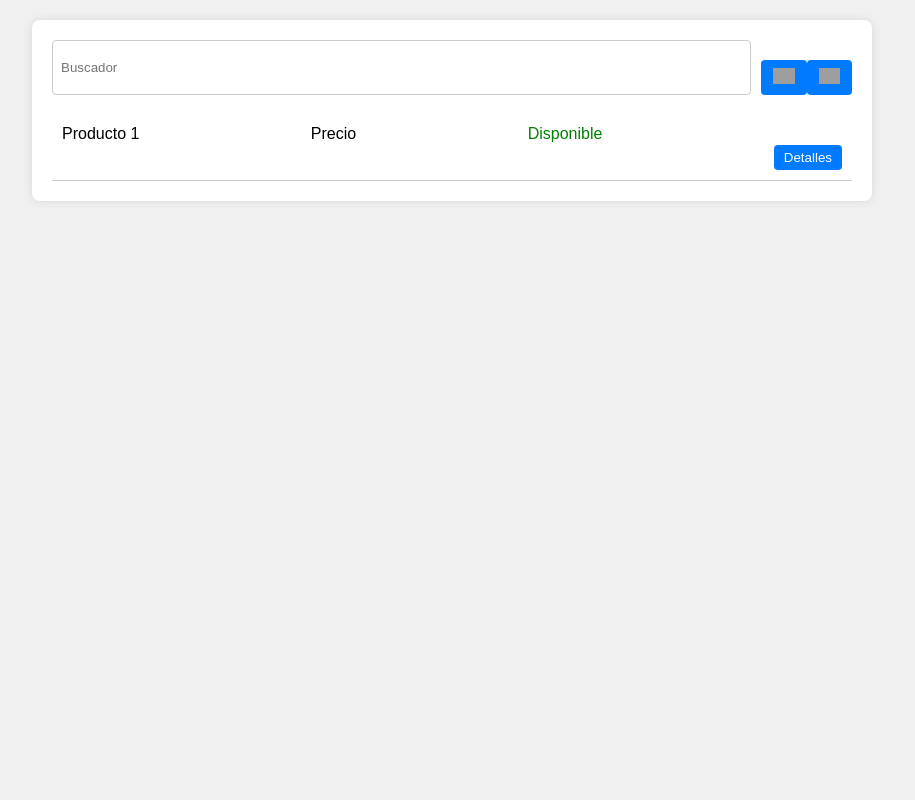
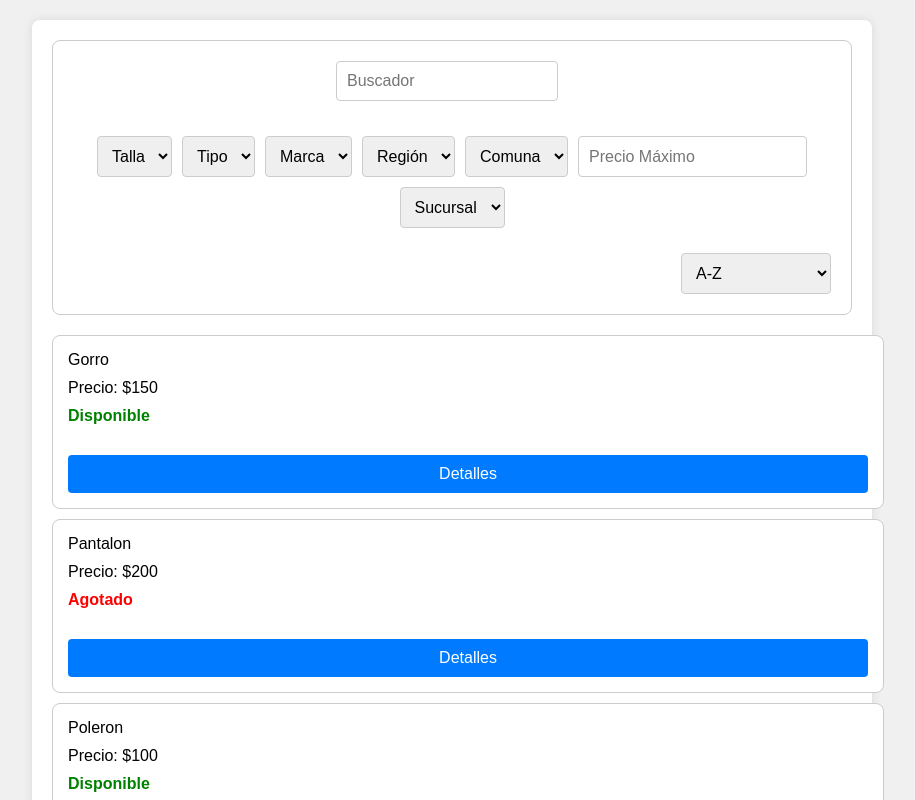
Before and after one commit to benjag22/catalogoWeb, a React (Create React App) app in the folder catalogo-web/: page / in a window 1280 px wide. Shown: the top 800 px of the page, without its empty margins (188-1103 px from the left). Built offline with nearby package versions, Linux system fonts and the light colour scheme; grey boxes are pictures that could not be loaded.

Commit message:
Se añadio logica de filtro y componente
Ademas de estilos en CSS

```diff
--- /dev/null
+++ b/catalogo-web/public/productos.json
@@ -0,0 +1,58 @@
+[
+    {
+        "sku": 1,
+        "nombre": "Poleron",
+        "descripcion": "Descripción del producto 1",
+        "color": "rojo",
+        "precio": 100,
+        "eliminado": false,
+        "id_tipo": 1,
+        "id_talla": 2,
+        "id_marca": 1,
+        "region": "Región 1",
+        "comuna": "Comuna 1",
+        "sucursal": "Sucursal 1"
+    },
+    {
+        "sku": 2,
+        "nombre": "Pantalon",
+        "descripcion": "Descripción del producto 2",
+        "color": "azul",
+        "precio": 200,
+        "eliminado": true,
+        "id_tipo": 1,
+        "id_talla": 2,
+        "id_marca": 2,
+        "region": "Región 2",
+        "comuna": "Comuna 2",
+        "sucursal": "Sucursal 2"
+    },
+    {
+        "sku": 3,
+        "nombre": "Gorro",
+        "descripcion": "Descripción del producto 3",
+        "color": "verde",
+        "precio": 150,
+        "eliminado": false,
+        "id_tipo": 2,
+        "id_talla": 1,
+        "id_marca": 1,
+        "region": "Región 1",
+        "comuna": "Comuna 3",
+        "sucursal": "Sucursal 3"
+    },
+    {
+        "sku": 4,
+        "nombre": "Zapato",
+        "descripcion": "Descripción del producto 4",
+        "color": "blanco",
+        "precio": 180,
+        "eliminado": false,
+        "id_tipo": 2,
+        "id_talla": 3,
+        "id_marca": 3,
+        "region": "Región 2",
+        "comuna": "Comuna 4",
+        "sucursal": "Sucursal 4"
+    }
+]
--- a/catalogo-web/src/componentes/Catalogo.js
+++ b/catalogo-web/src/componentes/Catalogo.js
@@ -1,35 +1,125 @@
-import React from 'react';
+import React, { useState, useEffect } from 'react';
 import { useNavigate } from 'react-router-dom';
+import FiltroProductos from './FiltroProductos';
 import "./catalogoStyle.css";
 
-function Catalogo() {
+const Catalogo = () => {
   const navigate = useNavigate();
 
   const handleDetailsClick = (id) => {
     navigate(`/detalles/${id}`);
   };
 
+  const [productos, setProductos] = useState([]);
+  const [filtros, setFiltros] = useState({
+    talla: '',
+    tipo: '',
+    marca: '',
+    region: '',
+    comuna: '',
+    nombre: '',
+    precio: '',
+    sucursal: ''
+  });
+  const [sortOrder, setSortOrder] = useState({ attribute: 'nombre', order: 'asc' });
+
+  const [tallas, setTallas] = useState([]);
+  const [tipos, setTipos] = useState([]);
+  const [marcas, setMarcas] = useState([]);
+
+  useEffect(() => {
+    const cargarProductos = async () => {
+      try {
+        const response = await fetch('/productos.json');
+        if (!response.ok) {
+          throw new Error('Network response was not ok');
+        }
+        const data = await response.json();
+        setProductos(data);
+
+        const uniqueTallas = [...new Set(data.map(producto => producto.id_talla))];
+        const uniqueTipos = [...new Set(data.map(producto => producto.id_tipo))];
+        const uniqueMarcas = [...new Set(data.map(producto => producto.id_marca))];
+
+        setTallas(uniqueTallas);
+        setTipos(uniqueTipos);
+        setMarcas(uniqueMarcas);
+      } catch (error) {
+        console.error('Error fetching data:', error);
+      }
+    };
+
+    cargarProductos();
+  }, []);
+
+  const handleFiltroChange = (name, value) => {
+    setFiltros({
+      ...filtros,
+      [name]: value
+    });
+  };
+
+  const handleSortChange = (attribute, order) => {
+    setSortOrder({ attribute, order });
+  };
+
+  const filtrarProductos = () => {
+    let filteredProducts = productos.filter(producto => {
+      const cumpleFiltros =
+        (!filtros.talla || producto.id_talla === parseInt(filtros.talla)) &&
+        (!filtros.tipo || producto.id_tipo === parseInt(filtros.tipo)) &&
+        (!filtros.marca || producto.id_marca === parseInt(filtros.marca)) &&
+        (!filtros.region || producto.region === filtros.region) &&
+        (!filtros.comuna || producto.comuna === filtros.comuna) &&
+        (!filtros.nombre || producto.nombre.toLowerCase().includes(filtros.nombre.toLowerCase())) &&
+        (!filtros.precio || producto.precio <= parseFloat(filtros.precio)) &&
+        (!filtros.sucursal || producto.sucursal === filtros.sucursal);
+
+      return cumpleFiltros;
+    });
+
+    if (sortOrder.attribute && sortOrder.order) {
+      filteredProducts = filteredProducts.sort((a, b) => {
+        if (sortOrder.attribute === 'precio') {
+          return sortOrder.order === 'asc' ? a.precio - b.precio : b.precio - a.precio;
+        } else {
+          const nameA = a.nombre.toLowerCase();
+          const nameB = b.nombre.toLowerCase();
+          if (nameA < nameB) return sortOrder.order === 'asc' ? -1 : 1;
+          if (nameA > nameB) return sortOrder.order === 'asc' ? 1 : -1;
+          return 0;
+        }
+      });
+    }
+
+    return filteredProducts;
+  };
+
   return (
     <div className="catalog-container">
-            <div className="search-bar">
-                <input type="text" placeholder="Buscador" />
-                <button>
-                    <img src="images/filter-icon.png" alt="Filtrar" />
-                </button>
-                <button>
-                    <img src="images/sort-icon.png" alt="Ordenar" />
-                </button>
+      <FiltroProductos
+        filtros={filtros}
+        onChange={handleFiltroChange}
+        onSortChange={handleSortChange}
+        tallas={tallas}
+        tipos={tipos}
+        marcas={marcas}
+      />
+
+      <div className="product-list">
+        {filtrarProductos().map(producto => (
+          <div key={producto.sku} className="product-item">
+            <span>{producto.nombre}</span>
+            <span>Precio: ${producto.precio}</span>
+            <span className={`availability ${producto.eliminado ? 'agotado' : ''}`}>
+              {producto.eliminado ? 'Agotado' : 'Disponible'}
+            </span>
+            <button onClick={() => handleDetailsClick(producto.sku)}>Detalles</button>
           </div>
-            <div className="product-list">
-                <div className="product-item">
-                    <span>Producto 1</span>
-                    <span>Precio</span>
-                    <span className="availability">Disponible</span>
-                    <button onClick={() => handleDetailsClick(1)}>Detalles</button>
-                </div>
+        ))}
       </div>
     </div>
   );
-}
+};
 
 export default Catalogo;
--- /dev/null
+++ b/catalogo-web/src/componentes/FiltroProductos.css
@@ -0,0 +1,66 @@
+body {
+    font-family: Arial, sans-serif;
+}
+
+.catalog-container {
+    display: flex;
+    flex-direction: column;
+    align-items: center;
+    padding: 20px;
+}
+
+.filter-container {
+    display: flex;
+    flex-direction: column;
+    align-items: center;
+    gap: 15px;
+    margin-bottom: 20px;
+    padding: 20px;
+    border: 1px solid #ccc;
+    border-radius: 8px;
+    background-color: #fff;
+}
+
+.search-bar {
+    display: flex;
+    justify-content: center;
+    margin-bottom: 10px;
+}
+
+.search-bar input[type="text"] {
+    padding: 10px;
+    width: 200px;
+    margin-right: 10px;
+    border: 1px solid #ccc;
+    border-radius: 4px;
+    font-size: 16px;
+}
+
+.filter-options {
+    display: flex;
+    flex-wrap: wrap;
+    gap: 10px;
+    justify-content: center;
+}
+
+.filter-options select,
+.filter-options input[type="number"] {
+    padding: 10px;
+    border: 1px solid #ccc;
+    border-radius: 4px;
+    font-size: 16px;
+}
+
+.sort-options {
+    margin-top: 10px;
+    display: flex;
+    justify-content: flex-end;
+    width: 100%;
+}
+
+.sort-options select {
+    padding: 10px;
+    border: 1px solid #ccc;
+    border-radius: 4px;
+    font-size: 16px;
+}
--- /dev/null
+++ b/catalogo-web/src/componentes/FiltroProductos.js
@@ -0,0 +1,74 @@
+import React from 'react';
+import "./FiltroProductos.css"
+
+const FiltroProductos = ({ filtros, onChange, onSortChange, tallas, tipos, marcas }) => {
+  const handleInputChange = (e) => {
+    const { name, value } = e.target;
+    onChange(name, value);
+  };
+
+  const handleSortChange = (e) => {
+    const [attribute, order] = e.target.value.split('-');
+    onSortChange(attribute, order);
+  };
+
+  return (
+    <div className="filter-container">
+      <div className="search-bar">
+        <input
+          type="text"
+          placeholder="Buscador"
+          name="nombre"
+          value={filtros.nombre}
+          onChange={handleInputChange}
+        />
+      </div>
+      <div className="filter-options">
+        <select name="talla" value={filtros.talla} onChange={handleInputChange}>
+          <option value="">Talla</option>
+          {tallas.map(talla => (
+            <option key={talla} value={talla}>{talla}</option>
+          ))}
+        </select>
+        <select name="tipo" value={filtros.tipo} onChange={handleInputChange}>
+          <option value="">Tipo</option>
+          {tipos.map(tipo => (
+            <option key={tipo} value={tipo}>{tipo}</option>
+          ))}
+        </select>
+        <select name="marca" value={filtros.marca} onChange={handleInputChange}>
+          <option value="">Marca</option>
+          {marcas.map(marca => (
+            <option key={marca} value={marca}>{marca}</option>
+          ))}
+        </select>
+        <select name="region" value={filtros.region} onChange={handleInputChange}>
+          <option value="">Región</option>
+        </select>
+        <select name="comuna" value={filtros.comuna} onChange={handleInputChange}>
+          <option value="">Comuna</option>
+        </select>
+        <input
+          type="number"
+          placeholder="Precio Máximo"
+          name="precio"
+          value={filtros.precio}
+          onChange={handleInputChange}
+        />
+        <select name="sucursal" value={filtros.sucursal} onChange={handleInputChange}>
+          <option value="">Sucursal</option>
+        </select>
+      </div>
+      <div className="sort-options">
+        <select onChange={handleSortChange}>
+          <option value="nombre-asc">A-Z</option>
+          <option value="nombre-desc">Z-A</option>
+          <option value="precio-asc">Menor a Mayor</option>
+          <option value="precio-desc">Mayor a Menor</option>
+        </select>
+      </div>
+    </div>
+  );
+};
+
+export default FiltroProductos;
--- a/catalogo-web/src/componentes/catalogoStyle.css
+++ b/catalogo-web/src/componentes/catalogoStyle.css
@@ -22,18 +22,21 @@ body {
 
 .search-bar input {
     flex-grow: 1;
-    padding: 8px;
+    padding: 10px;
     border: 1px solid #ccc;
     border-radius: 4px;
     margin-right: 10px;
+    font-size: 16px;
 }
 
 .search-bar button {
     background-color: #007bff;
     border: none;
-    padding: 8px 12px;
+    padding: 10px 15px;
     border-radius: 4px;
     cursor: pointer;
+    color: white;
+    font-size: 16px;
 }
 
 .search-bar button img {
@@ -43,32 +46,90 @@ body {
 .product-list {
     display: flex;
     flex-direction: column;
+    gap: 10px;
+    width: 100%;
 }
 
 .product-item {
     display: flex;
-    justify-content: space-between;
-    padding: 10px;
-    border-bottom: 1px solid #ccc;
+    flex-direction: column;
+    gap: 10px;
+    padding: 15px;
+    border: 1px solid #ccc;
+    border-radius: 8px;
+    background-color: #fff;
+    transition: transform 0.2s, box-shadow 0.2s;
+    width: 100%; /* Ensure the product items take up the full width of the container */
+}
+
+.product-item:hover {
+    transform: scale(1.02);
+    box-shadow: 0 0 15px rgba(0, 0, 0, 0.1);
 }
 
 .product-item span {
-    flex-grow: 1;
+    font-size: 16px;
 }
 
 .product-item .availability {
+    font-weight: bold;
     color: green;
+}
+
+.product-item .availability.agotado {
+    color: red;
 }
 
 .product-item button {
     background-color: #007bff;
     color: white;
     border: none;
-    padding: 5px 10px;
+    padding: 10px 15px;
     border-radius: 4px;
     cursor: pointer;
+    font-size: 16px;
+    transition: background-color 0.2s;
 }
 
 .product-item button:hover {
     background-color: #0056b3;
 }
+
+/* Additional styles for filter options */
+.filter-container {
+    display: flex;
+    flex-direction: column;
+    gap: 15px;
+    margin-bottom: 20px;
+    padding: 20px;
+    border: 1px solid #ccc;
+    border-radius: 8px;
+    background-color: #fff;
+}
+
+.filter-options {
+    display: flex;
+    flex-wrap: wrap;
+    gap: 10px;
+}
+
+.filter-options select,
+.filter-options input {
+    padding: 10px;
+    border: 1px solid #ccc;
+    border-radius: 4px;
+    font-size: 16px;
+}
+
+.sort-options select {
+    padding: 10px;
+    border: 1px solid #ccc;
+    border-radius: 4px;
+    font-size: 16px;
+}
+
+.sort-options {
+    display: flex;
+    justify-content: flex-end;
+    margin-top: 10px;
+}
```
Also changed, not shown: catalogo-web/src/componentes/test.json (added, +30 -0 lines). Lines whose indentation alone changed are shown as unchanged.
